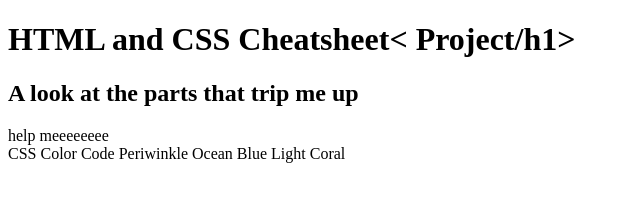
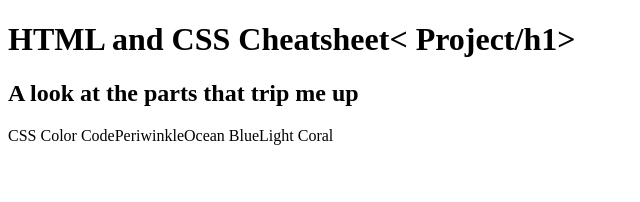
Before and after one commit to ArtemisNight/ambearrr.cheatsheet, a plain HTML site: page index.html in a window 1280 px wide. Shown: the whole page, without its empty margins (0-640 px from the left). Drawn offline with Linux system fonts and the light colour scheme.

Commit message:
Update index.html

```diff
--- a/index.html
+++ b/index.html
@@ -10,11 +10,12 @@
     <h1>HTML and CSS Cheatsheet< Project/h1>
     <h2>A look at the parts that trip me up</h2>
     <div>
-        <table>help meeeeeeee</table>
+        <table>
             <thead>CSS Color Code</thead>
             <tr>Periwinkle</tr>
             <tr>Ocean Blue</tr>
             <tr>Light Coral</tr>
+        </table>
 
     </div>
 
```
